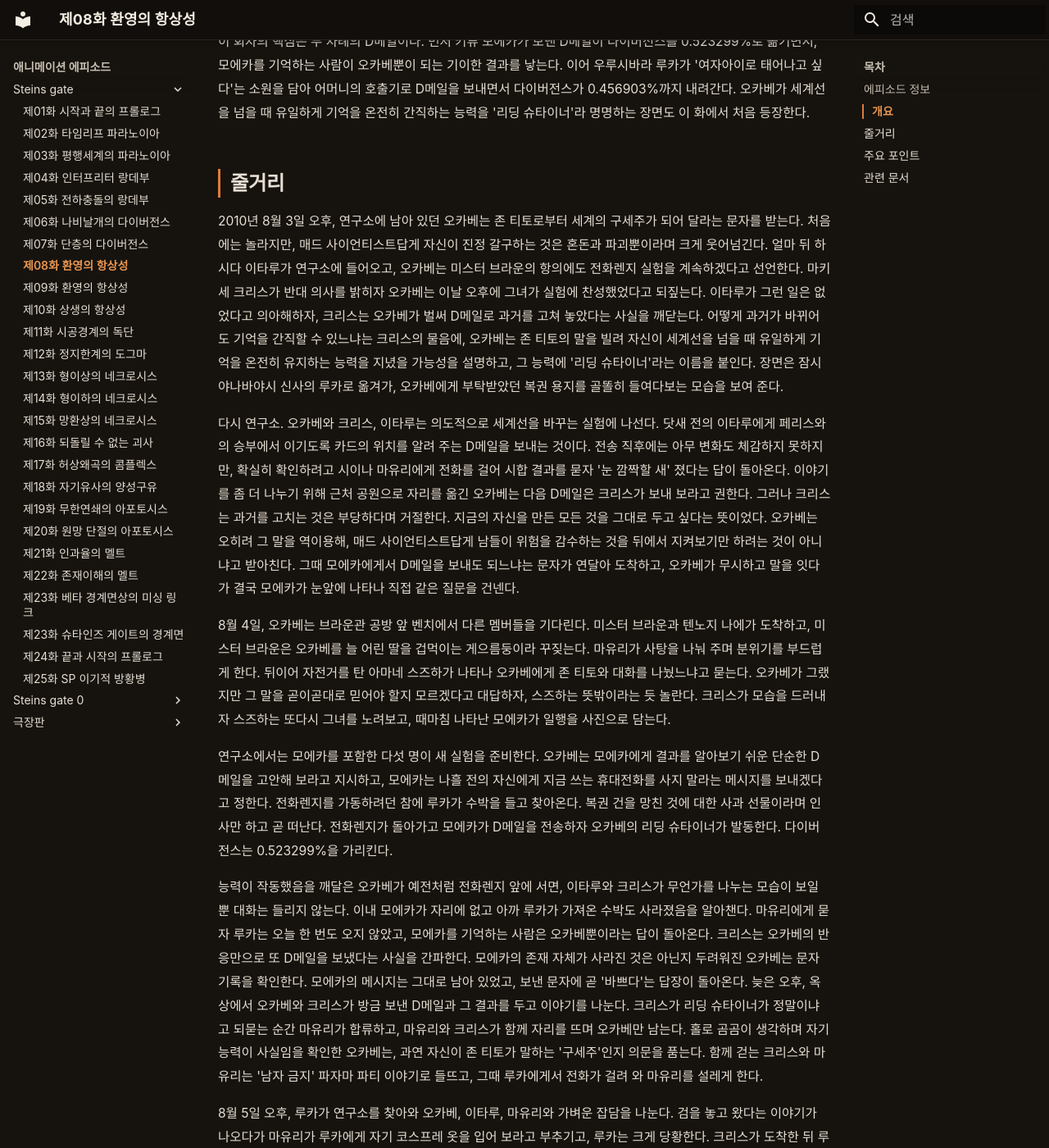
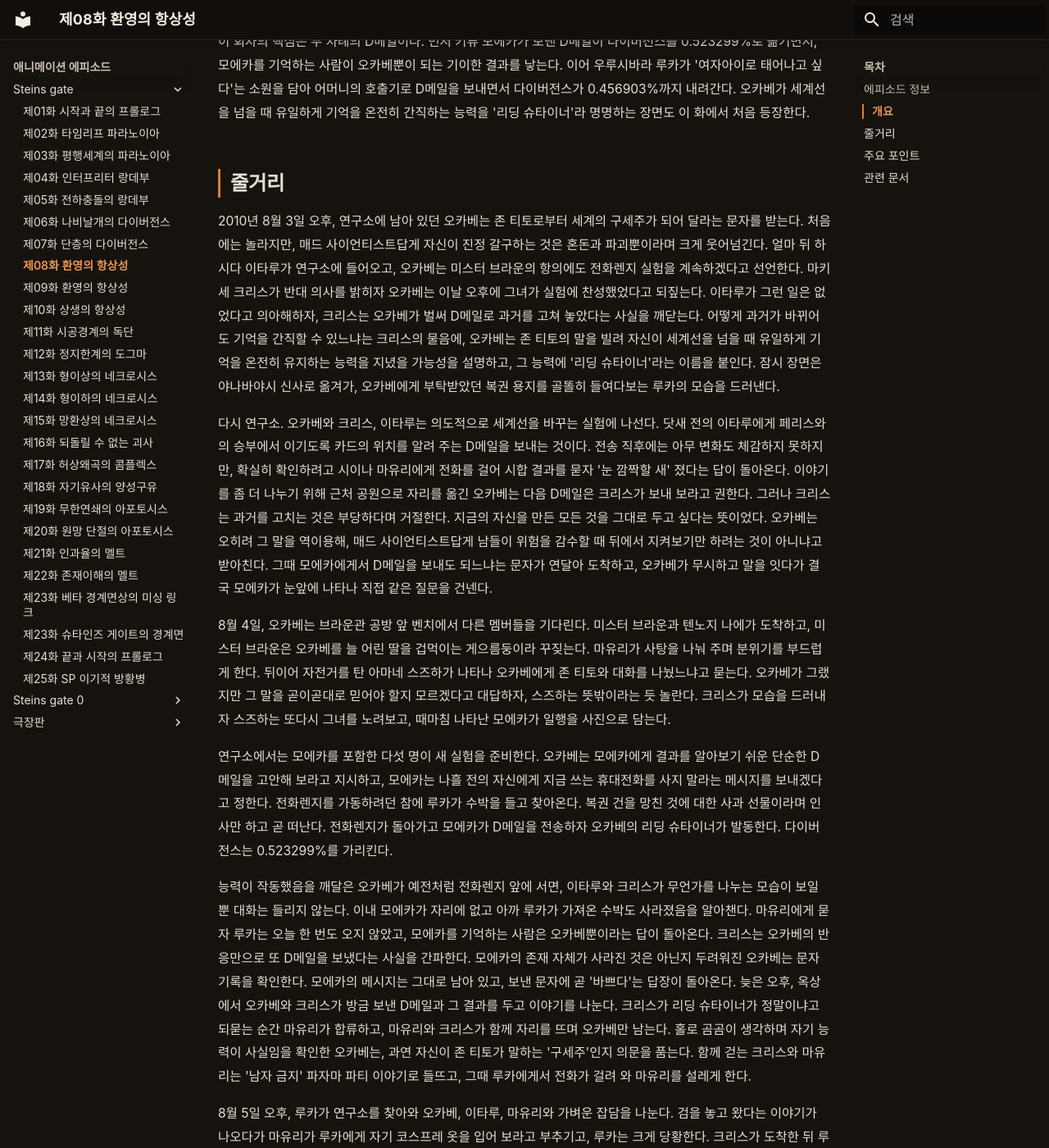
Before and after one commit to sgwiki/sgwiki.github.io, an MkDocs documentation site: the page built from wiki/애니메이션-에피소드/steins-gate/제08화-환영의-항상성.md, in a window 1280 px wide and 1400 px high, scrolled down 1313 px. Shown: the whole window at 82% size. Built offline with MkDocs 1.6.1 and Material for MkDocs 9.7.7, drawn with Linux system fonts in a browser that asks for light colours; some web fonts are replaced; some of the changed text lies outside the part shown.

Commit message:
chore(wiki): SG 제08화 정비 — 이전/다음 화 한국어 표제 정합성 교정 2곳·문장 호응·조사 교정 4곳
Co-Authored-By: Claude Opus 4.6 <noreply@anthropic.com>

```diff
--- a/wiki/애니메이션-에피소드/steins-gate/제08화-환영의-항상성.md
+++ b/wiki/애니메이션-에피소드/steins-gate/제08화-환영의-항상성.md
@@ -34,15 +34,15 @@ description: "*Steins;Gate* 본편 제8화. 라보가 D메일 실험을 본격
 
 ## 줄거리
 
-2010년 8월 3일 오후, 연구소에 남아 있던 오카베는 존 티토로부터 세계의 구세주가 되어 달라는 문자를 받는다. 처음에는 놀라지만, 매드 사이언티스트답게 자신이 진정 갈구하는 것은 혼돈과 파괴뿐이라며 크게 웃어넘긴다. 얼마 뒤 하시다 이타루가 연구소에 들어오고, 오카베는 미스터 브라운의 항의에도 전화렌지 실험을 계속하겠다고 선언한다. 마키세 크리스가 반대 의사를 밝히자 오카베는 이날 오후에 그녀가 실험에 찬성했었다고 되짚는다. 이타루가 그런 일은 없었다고 의아해하자, 크리스는 오카베가 벌써 D메일로 과거를 고쳐 놓았다는 사실을 깨닫는다. 어떻게 과거가 바뀌어도 기억을 간직할 수 있느냐는 크리스의 물음에, 오카베는 존 티토의 말을 빌려 자신이 세계선을 넘을 때 유일하게 기억을 온전히 유지하는 능력을 지녔을 가능성을 설명하고, 그 능력에 '리딩 슈타이너'라는 이름을 붙인다. 장면은 잠시 야나바야시 신사의 루카로 옮겨가, 오카베에게 부탁받았던 복권 용지를 골똘히 들여다보는 모습을 보여 준다.
+2010년 8월 3일 오후, 연구소에 남아 있던 오카베는 존 티토로부터 세계의 구세주가 되어 달라는 문자를 받는다. 처음에는 놀라지만, 매드 사이언티스트답게 자신이 진정 갈구하는 것은 혼돈과 파괴뿐이라며 크게 웃어넘긴다. 얼마 뒤 하시다 이타루가 연구소에 들어오고, 오카베는 미스터 브라운의 항의에도 전화렌지 실험을 계속하겠다고 선언한다. 마키세 크리스가 반대 의사를 밝히자 오카베는 이날 오후에 그녀가 실험에 찬성했었다고 되짚는다. 이타루가 그런 일은 없었다고 의아해하자, 크리스는 오카베가 벌써 D메일로 과거를 고쳐 놓았다는 사실을 깨닫는다. 어떻게 과거가 바뀌어도 기억을 간직할 수 있느냐는 크리스의 물음에, 오카베는 존 티토의 말을 빌려 자신이 세계선을 넘을 때 유일하게 기억을 온전히 유지하는 능력을 지녔을 가능성을 설명하고, 그 능력에 '리딩 슈타이너'라는 이름을 붙인다. 잠시 장면은 야나바야시 신사로 옮겨가, 오카베에게 부탁받았던 복권 용지를 골똘히 들여다보는 루카의 모습을 드러낸다.
 
-다시 연구소. 오카베와 크리스, 이타루는 의도적으로 세계선을 바꾸는 실험에 나선다. 닷새 전의 이타루에게 페리스와의 승부에서 이기도록 카드의 위치를 알려 주는 D메일을 보내는 것이다. 전송 직후에는 아무 변화도 체감하지 못하지만, 확실히 확인하려고 시이나 마유리에게 전화를 걸어 시합 결과를 묻자 '눈 깜짝할 새' 졌다는 답이 돌아온다. 이야기를 좀 더 나누기 위해 근처 공원으로 자리를 옮긴 오카베는 다음 D메일은 크리스가 보내 보라고 권한다. 그러나 크리스는 과거를 고치는 것은 부당하다며 거절한다. 지금의 자신을 만든 모든 것을 그대로 두고 싶다는 뜻이었다. 오카베는 오히려 그 말을 역이용해, 매드 사이언티스트답게 남들이 위험을 감수하는 것을 뒤에서 지켜보기만 하려는 것이 아니냐고 받아친다. 그때 모에카에게서 D메일을 보내도 되느냐는 문자가 연달아 도착하고, 오카베가 무시하고 말을 잇다가 결국 모에카가 눈앞에 나타나 직접 같은 질문을 건넨다.
+다시 연구소. 오카베와 크리스, 이타루는 의도적으로 세계선을 바꾸는 실험에 나선다. 닷새 전의 이타루에게 페리스와의 승부에서 이기도록 카드의 위치를 알려 주는 D메일을 보내는 것이다. 전송 직후에는 아무 변화도 체감하지 못하지만, 확실히 확인하려고 시이나 마유리에게 전화를 걸어 시합 결과를 묻자 '눈 깜짝할 새' 졌다는 답이 돌아온다. 이야기를 좀 더 나누기 위해 근처 공원으로 자리를 옮긴 오카베는 다음 D메일은 크리스가 보내 보라고 권한다. 그러나 크리스는 과거를 고치는 것은 부당하다며 거절한다. 지금의 자신을 만든 모든 것을 그대로 두고 싶다는 뜻이었다. 오카베는 오히려 그 말을 역이용해, 매드 사이언티스트답게 남들이 위험을 감수할 때 뒤에서 지켜보기만 하려는 것이 아니냐고 받아친다. 그때 모에카에게서 D메일을 보내도 되느냐는 문자가 연달아 도착하고, 오카베가 무시하고 말을 잇다가 결국 모에카가 눈앞에 나타나 직접 같은 질문을 건넨다.
 
 8월 4일, 오카베는 브라운관 공방 앞 벤치에서 다른 멤버들을 기다린다. 미스터 브라운과 텐노지 나에가 도착하고, 미스터 브라운은 오카베를 늘 어린 딸을 겁먹이는 게으름둥이라 꾸짖는다. 마유리가 사탕을 나눠 주며 분위기를 부드럽게 한다. 뒤이어 자전거를 탄 아마네 스즈하가 나타나 오카베에게 존 티토와 대화를 나눴느냐고 묻는다. 오카베가 그랬지만 그 말을 곧이곧대로 믿어야 할지 모르겠다고 대답하자, 스즈하는 뜻밖이라는 듯 놀란다. 크리스가 모습을 드러내자 스즈하는 또다시 그녀를 노려보고, 때마침 나타난 모에카가 일행을 사진으로 담는다.
 
-연구소에서는 모에카를 포함한 다섯 명이 새 실험을 준비한다. 오카베는 모에카에게 결과를 알아보기 쉬운 단순한 D메일을 고안해 보라고 지시하고, 모에카는 나흘 전의 자신에게 지금 쓰는 휴대전화를 사지 말라는 메시지를 보내겠다고 정한다. 전화렌지를 가동하려던 참에 루카가 수박을 들고 찾아온다. 복권 건을 망친 것에 대한 사과 선물이라며 인사만 하고 곧 떠난다. 전화렌지가 돌아가고 모에카가 D메일을 전송하자 오카베의 리딩 슈타이너가 발동한다. 다이버전스는 0.523299%을 가리킨다.
+연구소에서는 모에카를 포함한 다섯 명이 새 실험을 준비한다. 오카베는 모에카에게 결과를 알아보기 쉬운 단순한 D메일을 고안해 보라고 지시하고, 모에카는 나흘 전의 자신에게 지금 쓰는 휴대전화를 사지 말라는 메시지를 보내겠다고 정한다. 전화렌지를 가동하려던 참에 루카가 수박을 들고 찾아온다. 복권 건을 망친 것에 대한 사과 선물이라며 인사만 하고 곧 떠난다. 전화렌지가 돌아가고 모에카가 D메일을 전송하자 오카베의 리딩 슈타이너가 발동한다. 다이버전스는 0.523299%를 가리킨다.
 
-능력이 작동했음을 깨달은 오카베가 예전처럼 전화렌지 앞에 서면, 이타루와 크리스가 무언가를 나누는 모습이 보일 뿐 대화는 들리지 않는다. 이내 모에카가 자리에 없고 아까 루카가 가져온 수박도 사라졌음을 알아챈다. 마유리에게 묻자 루카는 오늘 한 번도 오지 않았고, 모에카를 기억하는 사람은 오카베뿐이라는 답이 돌아온다. 크리스는 오카베의 반응만으로 또 D메일을 보냈다는 사실을 간파한다. 모에카의 존재 자체가 사라진 것은 아닌지 두려워진 오카베는 문자 기록을 확인한다. 모에카의 메시지는 그대로 남아 있었고, 보낸 문자에 곧 '바쁘다'는 답장이 돌아온다. 늦은 오후, 옥상에서 오카베와 크리스가 방금 보낸 D메일과 그 결과를 두고 이야기를 나눈다. 크리스가 리딩 슈타이너가 정말이냐고 되묻는 순간 마유리가 합류하고, 마유리와 크리스가 함께 자리를 뜨며 오카베만 남는다. 홀로 곰곰이 생각하며 자기 능력이 사실임을 확인한 오카베는, 과연 자신이 존 티토가 말하는 '구세주'인지 의문을 품는다. 함께 걷는 크리스와 마유리는 '남자 금지' 파자마 파티 이야기로 들뜨고, 그때 루카에게서 전화가 걸려 와 마유리를 설레게 한다.
+능력이 작동했음을 깨달은 오카베가 예전처럼 전화렌지 앞에 서면, 이타루와 크리스가 무언가를 나누는 모습이 보일 뿐 대화는 들리지 않는다. 이내 모에카가 자리에 없고 아까 루카가 가져온 수박도 사라졌음을 알아챈다. 마유리에게 묻자 루카는 오늘 한 번도 오지 않았고, 모에카를 기억하는 사람은 오카베뿐이라는 답이 돌아온다. 크리스는 오카베의 반응만으로 또 D메일을 보냈다는 사실을 간파한다. 모에카의 존재 자체가 사라진 것은 아닌지 두려워진 오카베는 문자 기록을 확인한다. 모에카의 메시지는 그대로 남아 있고, 보낸 문자에 곧 '바쁘다'는 답장이 돌아온다. 늦은 오후, 옥상에서 오카베와 크리스가 방금 보낸 D메일과 그 결과를 두고 이야기를 나눈다. 크리스가 리딩 슈타이너가 정말이냐고 되묻는 순간 마유리가 합류하고, 마유리와 크리스가 함께 자리를 뜨며 오카베만 남는다. 홀로 곰곰이 생각하며 자기 능력이 사실임을 확인한 오카베는, 과연 자신이 존 티토가 말하는 '구세주'인지 의문을 품는다. 함께 걷는 크리스와 마유리는 '남자 금지' 파자마 파티 이야기로 들뜨고, 그때 루카에게서 전화가 걸려 와 마유리를 설레게 한다.
 
 8월 5일 오후, 루카가 연구소를 찾아와 오카베, 이타루, 마유리와 가벼운 잡담을 나눈다. 검을 놓고 왔다는 이야기가 나오다가 마유리가 루카에게 자기 코스프레 옷을 입어 보라고 부추기고, 루카는 크게 당황한다. 크리스가 도착한 뒤 루카는 본론을 꺼낸다. 과거로 메시지를 보내고 싶다는 것이었다. 전날 선물을 들고 왔을 때 연구소 멤버들이 D메일과 그 효과를 이야기하는 것을 엿들었다고 털어놓는다. 무슨 메시지를 보내고 싶냐는 물음에 루카는 여자아이로 태어나고 싶다고 대답한다. 루카를 여자아이라고 여기고 있던 크리스는 혼란스러워하고, 오카베의 권유로 직접 확인한 뒤에는 아연실색한다.
 
```
Also changed, not shown: other parts of wiki/애니메이션-에피소드/steins-gate/제08화-환영의-항상성.md (+2 -2 lines).
